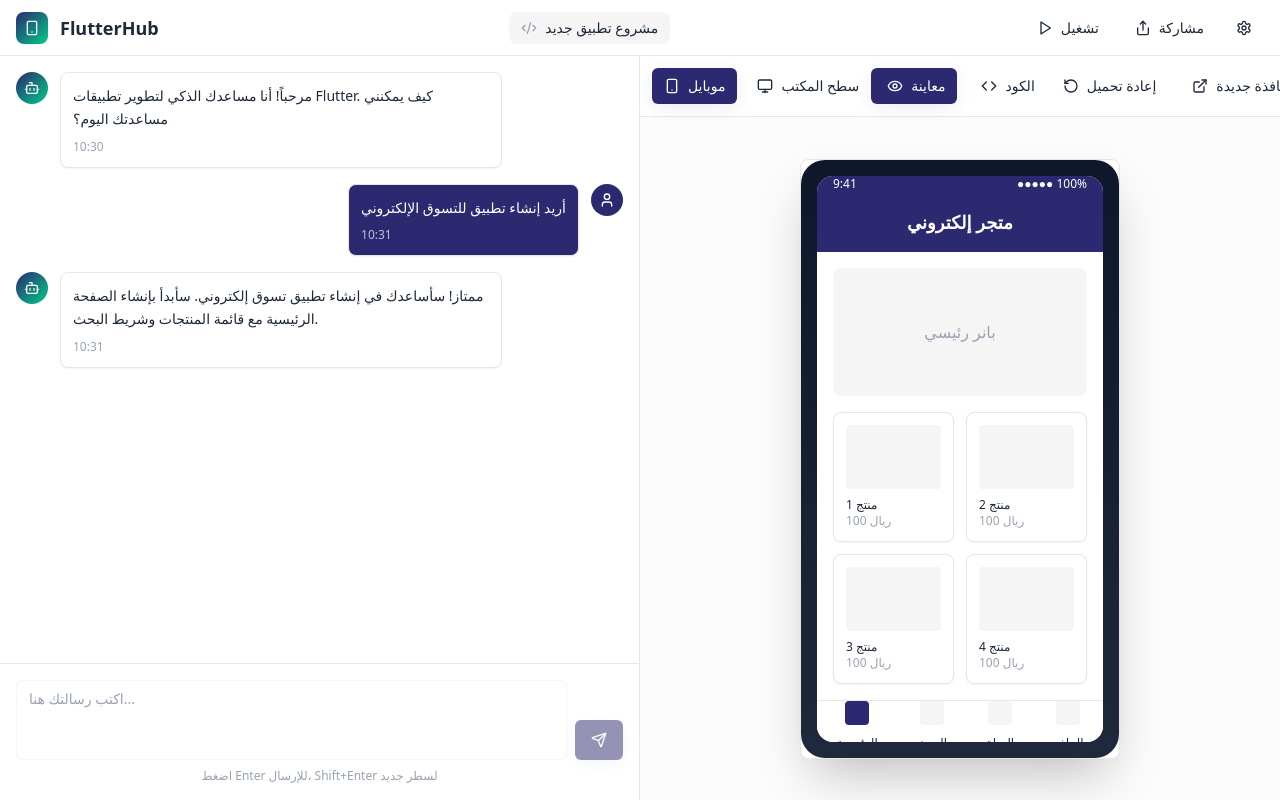
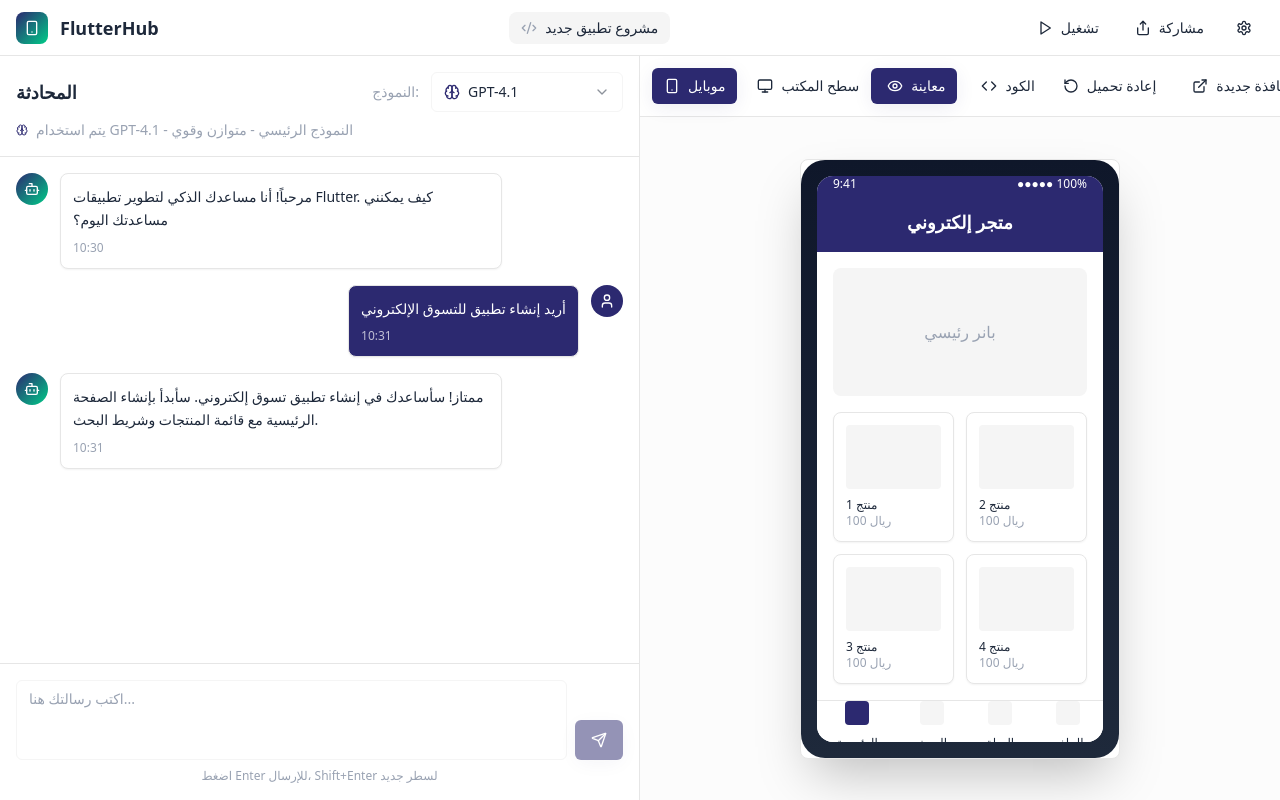
Before and after one commit to khamis1992/flutter-app-hub, a React (Vite) app: page / in a window 1280 px wide. Shown: the top 800 px of the page. Built offline with nearby package versions, Linux system fonts and the light colour scheme.

Commit message:
Add LLM model selection
Added an option to select the LLM model during conversation.

```diff
--- a/src/components/ChatPanel.tsx
+++ b/src/components/ChatPanel.tsx
@@ -2,10 +2,12 @@ import { useState } from "react";
 import { Button } from "@/components/ui/button";
 import { Textarea } from "@/components/ui/textarea";
 import { Card } from "@/components/ui/card";
-import { Send, Bot, User, Code, Smartphone, Palette } from "lucide-react";
+import { Select, SelectContent, SelectItem, SelectTrigger, SelectValue } from "@/components/ui/select";
+import { Send, Bot, User, Code, Smartphone, Palette, Zap, Brain, Clock } from "lucide-react";
 
 const ChatPanel = () => {
   const [message, setMessage] = useState("");
+  const [selectedModel, setSelectedModel] = useState("gpt-4.1");
   const [messages, setMessages] = useState([
     {
       id: 1,
@@ -46,8 +48,84 @@ const ChatPanel = () => {
     { icon: Palette, text: "تحسين التصميم" }
   ];
 
+  const llmModels = [
+    {
+      id: "gpt-4.1",
+      name: "GPT-4.1",
+      description: "النموذج الرئيسي - متوازن وقوي",
+      icon: Brain,
+      color: "text-primary"
+    },
+    {
+      id: "claude-4-opus",
+      name: "Claude 4 Opus",
+      description: "الأكثر ذكاءً - للمهام المعقدة",
+      icon: Zap,
+      color: "text-accent"
+    },
+    {
+      id: "claude-4-sonnet",
+      name: "Claude 4 Sonnet",
+      description: "عالي الأداء - سريع وذكي",
+      icon: Clock,
+      color: "text-secondary"
+    }
+  ];
+
+  const currentModel = llmModels.find(model => model.id === selectedModel);
+
   return (
     <div className="h-full flex flex-col bg-background">
+      {/* Chat Header with Model Selector */}
+      <div className="bg-background border-b border-border p-4">
+        <div className="flex items-center justify-between">
+          <h2 className="text-lg font-semibold text-foreground">المحادثة</h2>
+
+          {/* Model Selector */}
+          <div className="flex items-center gap-3">
+            <span className="text-sm text-muted-foreground">النموذج:</span>
+            <Select value={selectedModel} onValueChange={setSelectedModel}>
+              <SelectTrigger className="w-48">
+                <SelectValue>
+                  <div className="flex items-center gap-2">
+                    {currentModel && (
+                      <>
+                        <currentModel.icon className={`w-4 h-4 ${currentModel.color}`} />
+                        <span className="font-medium">{currentModel.name}</span>
+                      </>
+                    )}
+                  </div>
+                </SelectValue>
+              </SelectTrigger>
+              <SelectContent>
+                {llmModels.map((model) => {
+                  const Icon = model.icon;
+                  return (
+                    <SelectItem key={model.id} value={model.id}>
+                      <div className="flex items-center gap-3 py-1">
+                        <Icon className={`w-4 h-4 ${model.color}`} />
+                        <div className="flex flex-col">
+                          <span className="font-medium">{model.name}</span>
+                          <span className="text-xs text-muted-foreground">{model.description}</span>
+                        </div>
+                      </div>
+                    </SelectItem>
+                  );
+                })}
+              </SelectContent>
+            </Select>
+          </div>
+        </div>
+
+        {/* Current Model Info */}
+        {currentModel && (
+          <div className="mt-2 flex items-center gap-2 text-sm text-muted-foreground">
+            <currentModel.icon className={`w-3 h-3 ${currentModel.color}`} />
+            <span>يتم استخدام {currentModel.name} - {currentModel.description}</span>
+          </div>
+        )}
+      </div>
+
       {/* Chat Messages */}
       <div className="flex-1 overflow-y-auto p-4 space-y-4">
         {messages.map((msg) => (
```
